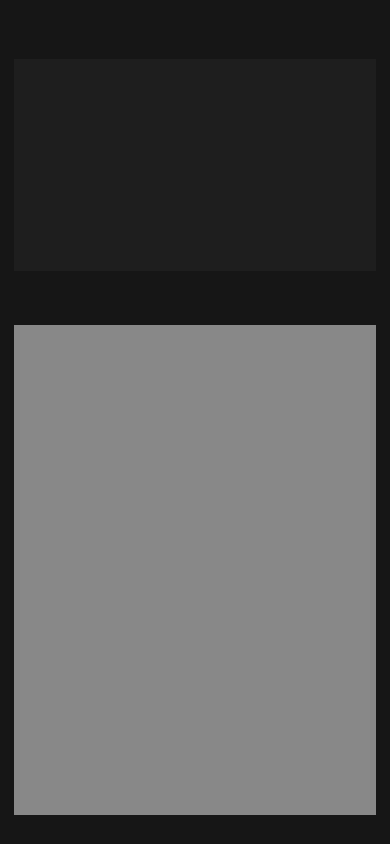
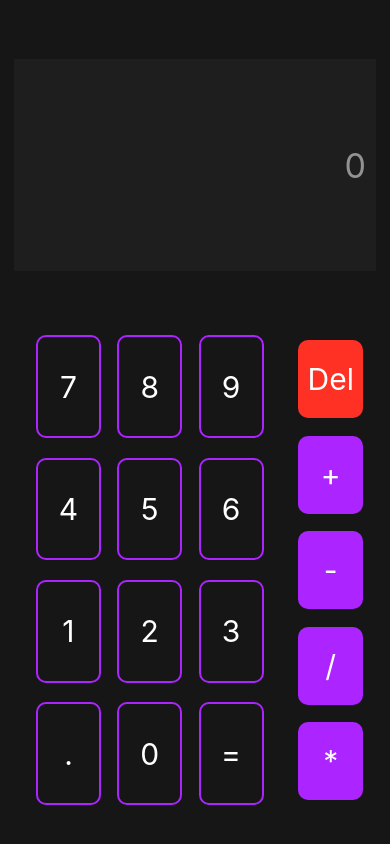
Before and after one commit to udezueoluomachi/rn-calculator-app, a React Native app: screen / in a window 390 px wide. Built offline with nearby package versions, Linux system fonts and the light colour scheme.

Commit message:
:App interface setup ?

```diff
--- a/App.js
+++ b/App.js
@@ -1,16 +1,72 @@
 import { StatusBar } from 'expo-status-bar';
-import { StyleSheet ,Text, View , TextInput} from 'react-native';
+import React, {useState} from 'react';
+import { StyleSheet , Text , View, Alert} from 'react-native';
 
-const btns = props => {}
 
 export default function App() {
+  const [screenValue, setScreenValue] = useState("0");
+
+  const BBtn = props => {
+    return(
+      <View style={styles.BBtn} onpress={() => {
+        Alert.alert("0");
+        let str = screenValue.trim();
+        if(props.val == "=") {
+          setScreenValue(eval(str))
+        }
+        else {
+          str += props.val;
+          setScreenValue(str)
+        }
+      }}>
+        <Text style={styles.BtnText}>
+          {props.val}
+        </Text>
+      </View>
+    )
+  }
+
+  const SBtn = props => {
+    return (
+      <View style={[styles.SBtn, {
+        backgroundColor :  props.val == "Del" ? colors.red : colors.purple,
+        borderRadius : 10,
+        }]}>
+        <Text style={styles.BtnText}>
+          {props.val}
+        </Text>
+      </View>
+    )
+  }
   return (
     <View style={styles.container}>
       <View style={styles.screen}>
+        <Text style={{color : colors.white2, fontSize : 34}}>
+          {screenValue}
+        </Text>
       </View>
       <View style={styles.keysContainer}>
-	    <View style={[styles.LRKeysCont, styles.LKeysCont]}></View>
-	    <View style={[styles.LRKeysCont, styles.RKeysCont]}></View>
+        <View style={[styles.LRKeysCont, styles.LKeysCont]}>
+          <BBtn val="7"/>
+          <BBtn val="8"/>
+          <BBtn val="9"/>
+          <BBtn val="4"/>
+          <BBtn val="5"/>
+          <BBtn val="6"/>
+          <BBtn val="1"/>
+          <BBtn val="2"/>
+          <BBtn val="3"/>
+          <BBtn val="."/>
+          <BBtn val="0"/>
+          <BBtn val="="/>
+        </View>
+        <View style={[styles.LRKeysCont, styles.RKeysCont]}>
+          <SBtn val="Del"/>
+          <SBtn val="+"/>
+          <SBtn val="-"/>
+          <SBtn val="/"/>
+          <SBtn val="*"/>
+        </View>
       </View>
     </View>
   );
@@ -40,22 +96,48 @@ const styles = StyleSheet.create({
     width: "100%",
     marginTop: 45,
     backgroundColor: colors.black2,
+    justifyContent : "center",
+    alignItems : "flex-end"
   },
   keysContainer: {
     width : "100%",
     height : "60%",
     marginTop : "15%",
-    backgroundColor : colors.red,
     flexWrap : "wrap"
   },
   LRKeysCont : {
     height : "100%",
-    backgroundColor : "#888",
+    justifyContent : "center",
+    alignItems : "center"
   },
   LKeysCont : {
     width : "75%",
+    flexDirection : "row",
+    flexWrap : "wrap"
   },
   RKeysCont : {
-    width : "25%"
+    width : "25%",
+    justifyContent : "space-evenly"
+  },
+  BBtn : {
+    height : "21%",
+    width : 65,
+    margin : "3%",
+    borderWidth : 2,
+    borderColor :  colors.purple,
+    borderRadius : 10,
+    justifyContent : "center",
+    alignItems : "center"
+  },
+  BtnText : {
+    fontSize : 30,
+    color : colors.white1
+  },
+  SBtn : {
+    height : "16%",
+    width : 65,
+    margin : "3%",
+    justifyContent : "center",
+    alignItems : "center"
   }
 });
```
Also changed, not shown: 1 other file (tests, documents, lock files or other folders). Lines whose indentation alone changed are shown as unchanged.
